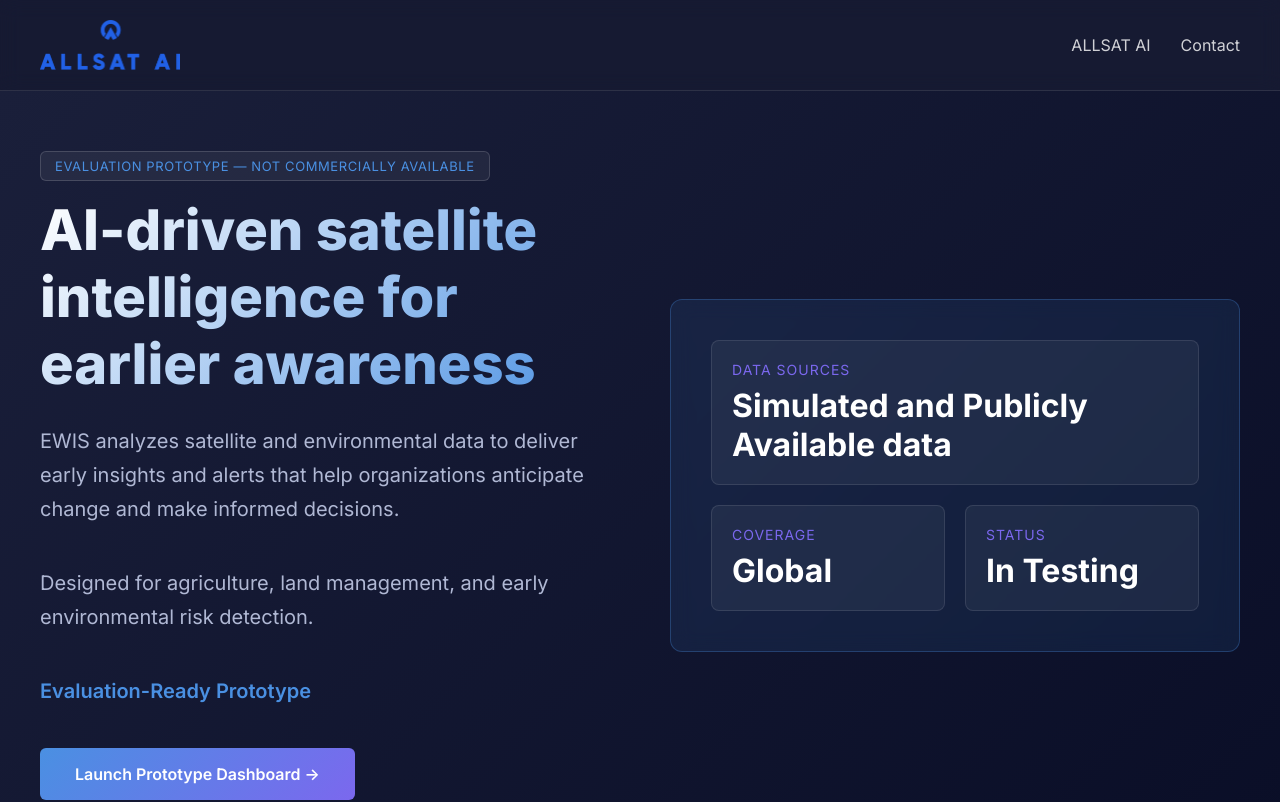
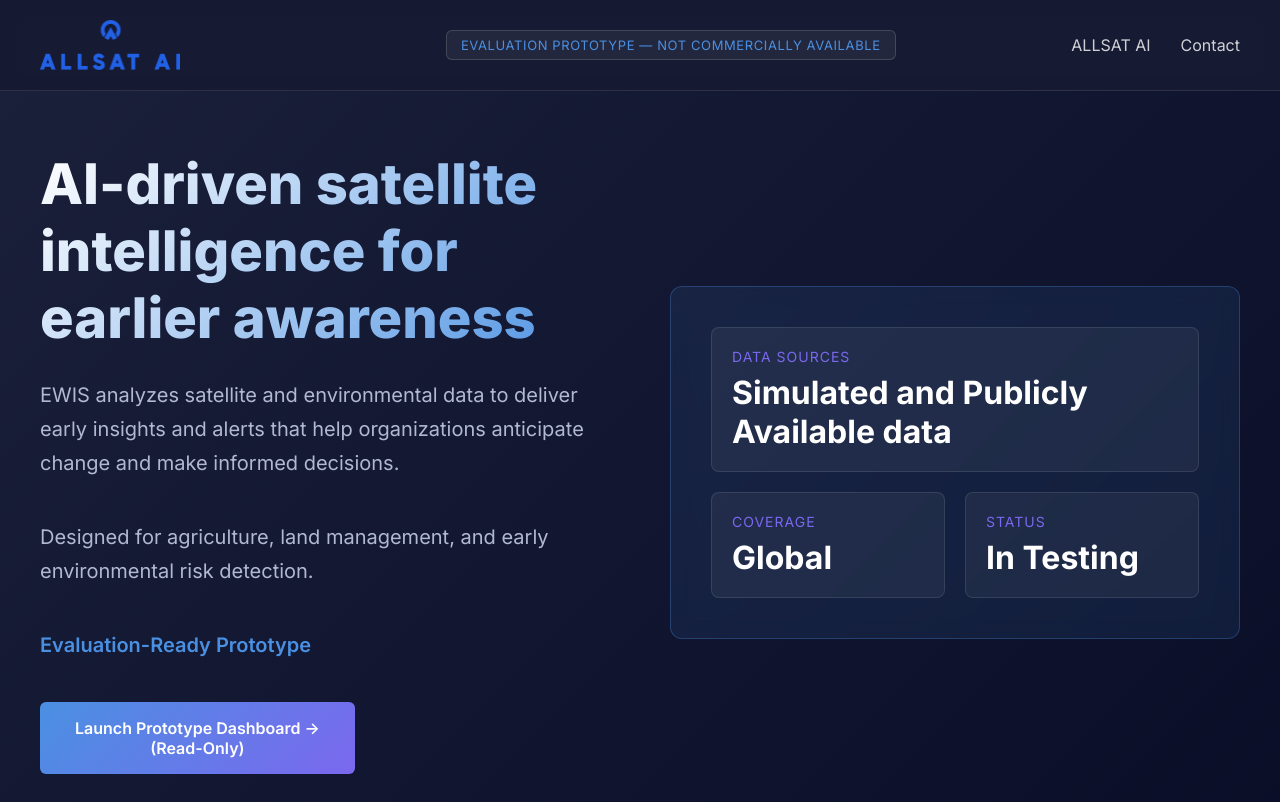
Before and after one commit to revanthxmudavath/ewis-website, a React (Vite) app: page / in a window 1280 px wide. Shown: the top 802 px of the page. Built offline with nearby package versions, Linux system fonts and the light colour scheme.

Commit message:
"main: FIX: UI fixes and demo checklist validated "

```diff
--- a/index.html
+++ b/index.html
@@ -4,7 +4,7 @@
     <meta charset="UTF-8" />
     <link rel="icon" type="image/svg+xml" href="/dist/assets/file.svg" />
     <meta name="viewport" content="width=device-width, initial-scale=1.0" />
-    <meta name="description" content="EWIS - Early-Warning Intelligence System for land and environmental monitoring" />
+    <meta name="description" content="EWIS - Early-Warning Intelligence System" />
     <link rel="preconnect" href="https://fonts.googleapis.com">
     <link rel="preconnect" href="https://fonts.gstatic.com" crossorigin>
     <link href="https://fonts.googleapis.com/css2?family=Inter:wght@400;500;600;700;800&display=swap" rel="stylesheet">
--- a/src/components/Footer.jsx
+++ b/src/components/Footer.jsx
@@ -100,7 +100,7 @@
               purposes only and are not intended for operational, regulatory, or decision-making use.
           </p>
           <br/>
-          <p>© 2025 ALLSAT AI LLC. All rights reserved. </p>
+          <p>© ALLSAT AI LLC 2025. All rights reserved. </p>
         </FooterBottom>
       </Container>
     </FooterWrapper>
--- a/src/components/Header.jsx
+++ b/src/components/Header.jsx
@@ -21,6 +21,22 @@
   display: flex;
   justify-content: space-between;
   align-items: center;
+`;
+
+const EvaluationBanner = styled.div`
+  display: inline-block;
+  background: rgba(255,255,255,0.06);
+  border: 1px solid rgba(255,255,255,0.15);
+  color: ${colors.secondary};
+  font-size: 13px;
+  padding: 6px 14px;
+  border-radius: 6px;
+  gap: 30px;
+  margin-left: 90px;
+  display: flex;
+  align-items: center;
+  text-transform: uppercase;
+  letter-spacing: 0.6px;
 `;
 
 const Logo = styled.div`
@@ -87,7 +103,10 @@
             alt="ALLSAT AI Logo"
           />
 
+
+
         </LogoSection>
+        <EvaluationBanner>Evaluation Prototype — Not Commercially Available</EvaluationBanner>
         <Nav>
           <NavLink href="https://allsatai.com/">ALLSAT AI</NavLink>
           <RouterNavLink to="/contact">Contact</RouterNavLink>
--- a/src/components/Hero.jsx
+++ b/src/components/Hero.jsx
@@ -7,18 +7,7 @@
   border-bottom: 1px solid ${colors.border};
 `;
 
-const EvaluationBanner = styled.div`
-  display: inline-block;
-  background: rgba(255,255,255,0.06);
-  border: 1px solid rgba(255,255,255,0.15);
-  color: ${colors.secondary};
-  font-size: 13px;
-  padding: 6px 14px;
-  border-radius: 6px;
-  margin-bottom: 16px;
-  text-transform: uppercase;
-  letter-spacing: 0.6px;
-`;
+
 
 
 const Container = styled.div`
@@ -127,7 +116,7 @@
       <Container>
           <HeroContent>
           <HeroLeft>
-          <EvaluationBanner>Evaluation Prototype — Not Commercially Available</EvaluationBanner>
+
             <HeroTitle>AI-driven satellite intelligence for earlier awareness</HeroTitle>
             <HeroDescription>
               EWIS analyzes satellite and environmental data to deliver early insights and alerts that help organizations anticipate change and make informed decisions.
@@ -141,6 +130,7 @@
 
             <CTAButton href="https://allsatai-ewis.streamlit.app/" target="_blank" rel="noopener noreferrer">
               Launch Prototype Dashboard →
+              <p><center>(Read-Only)</center></p>
             </CTAButton>
           </HeroLeft>
 
```
